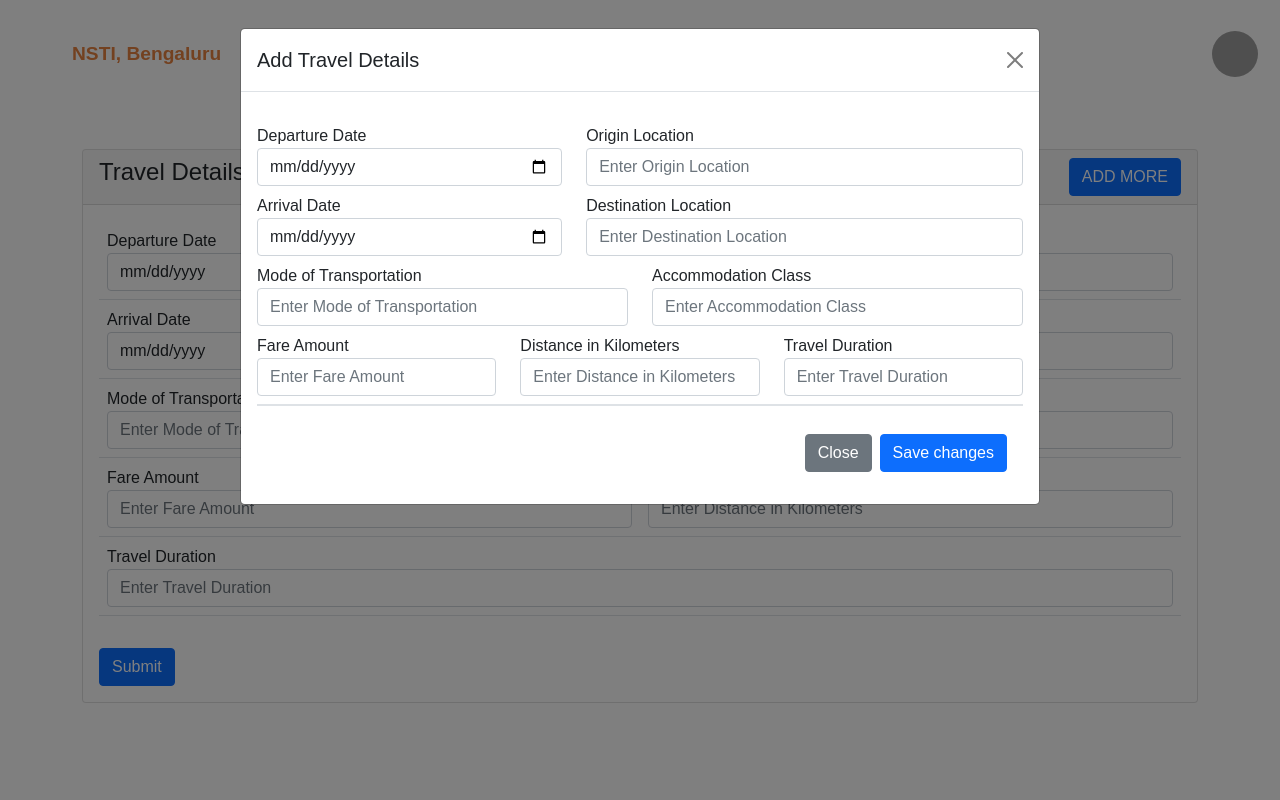
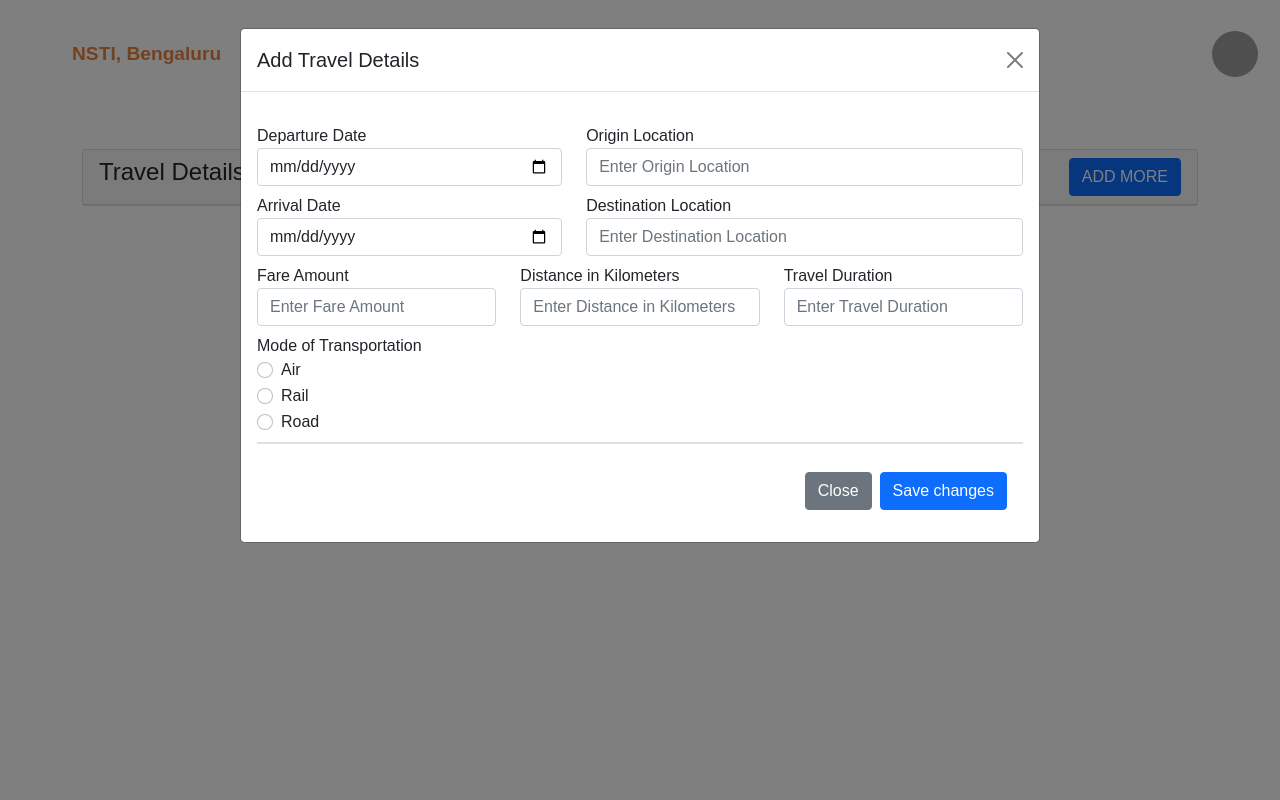
Before and after one commit to prem9910/allowance-bill-generator, a PHP site: page /users/user-dashboard.php?id=9 in a window 1280 px wide, after a click on "ADD MORE". Run offline with PHP 8.4, Linux system fonts and the light colour scheme; data comes from the database, SQL or seed files in the repository; grey boxes are pictures that could not be loaded.

Commit message:
form changned

```diff
--- a/index.php
+++ b/index.php
@@ -45,7 +45,7 @@ include('config.php');
               <td><?=$row['mobile']?></td>
               <td><?=$row['address']?></td>
               <td>
-                <a target="" href="./print-details.php?id=<?=$row['id']?>" class="btn btn-sm btn-primary"><i class="fa fa-user"></i> Dashboard</a>
+                <a target="" href="./users/user-dashboard.php?id=<?=$row['id']?>" class="btn btn-sm btn-primary"><i class="fa fa-user"></i> Dashboard</a>
                 <!-- <a target="_blank" href="print-details.php?id=<?=$row['id']?>" class="btn btn-sm btn-primary"> <i class="fa fa-file-pdf-o"></i> Print  Details</a> -->
               </td>
             </tr>
--- a/users/user-dashboard.php
+++ b/users/user-dashboard.php
@@ -69,79 +69,8 @@ $user = mysqli_fetch_assoc($query);
 
 
 
+
                     <!-- <div class="card-body">
-
-                        <form action="submit_travel_information.php" method="post">
-                            <div class="main-form mt-3 border-bottom">
-                                <div class="row">
-                                    <div class="col-md-2">
-                                        <div class="form-group mb-2">
-                                            <label for="departure_date">Departure Date</label>
-                                            <input type="date" id="departure_date" name="departure_date" class="form-control" required>
-                                        </div>
-                                    </div>
-                                    <div class="col-md-3">
-                                        <div class="form-group mb-2">
-                                            <label for="origin_location">Origin Location</label>
-                                            <input type="text" id="origin_location" name="origin_location" class="form-control" required placeholder="Enter Origin Location">
-                                        </div>
-                                    </div>
-                                    <div class="col-md-2">
-                                        <div class="form-group mb-2">
-                                            <label for="arrival_date">Arrival Date</label>
-                                            <input type="date" id="arrival_date" name="arrival_date" class="form-control" required>
-                                        </div>
-                                    </div>
-                                    <div class="col-md-3">
-                                        <div class="form-group mb-2">
-                                            <label for="destination_location">Destination Location</label>
-                                            <input type="text" id="destination_location" name="destination_location" class="form-control" required placeholder="Enter Destination Location">
-                                        </div>
-                                    </div>
-                                </div>
-                                <div class="row">
-
-                                    <div class="col-md-3">
-                                        <div class="form-group mb-2">
-                                            <label for="mode_of_transportation">Mode of Transportation</label>
-                                            <input type="text" id="mode_of_transportation" name="mode_of_transportation" class="form-control" required placeholder="Enter Mode of Transportation">
-                                        </div>
-                                    </div>
-                                    <div class="col-md-3">
-                                        <div class="form-group mb-2">
-                                            <label for="accommodation_class">Accommodation Class</label>
-                                            <input type="text" id="accommodation_class" name="accommodation_class" class="form-control" required placeholder="Enter Accommodation Class">
-                                        </div>
-                                    </div>
-                                    <div class="col-md-3">
-                                        <div class="form-group mb-2">
-                                            <label for="fare_amount">Fare Amount</label>
-                                            <input type="text" id="fare_amount" name="fare_amount" class="form-control" required placeholder="Enter Fare Amount">
-                                        </div>
-                                    </div>
-                                </div>
-                                <div class="row">
-
-                                    <div class="col-md-4">
-                                        <div class="form-group mb-2">
-                                            <label for="distance_kilometers">Distance in Kilometers</label>
-                                            <input type="text" id="distance_kilometers" name="distance_kilometers" class="form-control" required placeholder="Enter Distance in Kilometers">
-                                        </div>
-                                    </div>
-                                    <div class="col-md-4">
-                                        <div class="form-group mb-2">
-                                            <label for="travel_duration">Travel Duration</label>
-                                            <input type="text" id="travel_duration" name="travel_duration" class="form-control" required placeholder="Enter Travel Duration">
-                                        </div>
-                                    </div>
-                                </div>
-                            </div>
-                            <button type="submit" class="btn btn-primary mt-3">Submit</button>
-                        </form>
-
-
-                    </div> -->
-                    <div class="card-body">
 
                         <form action="submit_travel_information.php" method="post">
                             <table class="table">
@@ -197,7 +126,9 @@ $user = mysqli_fetch_assoc($query);
                             <button type="submit" class="btn btn-primary mt-3">Submit</button>
                         </form>
 
-                    </div>
+                    </div> -->
+
+
 
                 </div>
 
@@ -209,7 +140,7 @@ $user = mysqli_fetch_assoc($query);
                                 <button type="button" class="btn-close" data-bs-dismiss="modal" aria-label="Close"></button>
                             </div>
                             <div class="modal-body">
-                                <form action="submit_travel_information.php" method="post">
+                                <form action="travel-info.php" method="post">
                                     <div class="main-form mt-3 border-bottom">
                                         <div class="row">
                                             <div class="col-md-5">
@@ -240,20 +171,6 @@ $user = mysqli_fetch_assoc($query);
                                             </div>
                                         </div>
                                         <div class="row">
-                                            <div class="col-md-6">
-                                                <div class="form-group mb-2">
-                                                    <label for="mode_of_transportation">Mode of Transportation</label>
-                                                    <input type="text" id="mode_of_transportation" name="mode_of_transportation" class="form-control" required placeholder="Enter Mode of Transportation">
-                                                </div>
-                                            </div>
-                                            <div class="col-md-6">
-                                                <div class="form-group mb-2">
-                                                    <label for="accommodation_class">Accommodation Class</label>
-                                                    <input type="text" id="accommodation_class" name="accommodation_class" class="form-control" required placeholder="Enter Accommodation Class">
-                                                </div>
-                                            </div>
-                                        </div>
-                                        <div class="row">
                                             <div class="col-md-4">
                                                 <div class="form-group mb-2">
                                                     <label for="fare_amount">Fare Amount</label>
@@ -273,6 +190,41 @@ $user = mysqli_fetch_assoc($query);
                                                 </div>
                                             </div>
                                         </div>
+                                        <div class="row">
+                                            <div class="col-md-6">
+                                                <div class="form-group mb-2">
+                                                    <label for="mode_of_transportation">Mode of Transportation</label>
+                                                    <div class="form-check">
+                                                        <input class="form-check-input" type="radio" name="mode_of_transportation" id="by_air" value="Air" required>
+                                                        <label class="form-check-label" for="by_air">
+                                                            Air
+                                                        </label>
+                                                    </div>
+                                                    <div class="form-check">
+                                                        <input class="form-check-input" type="radio" name="mode_of_transportation" id="by_rail" value="Rail" required>
+                                                        <label class="form-check-label" for="by_rail">
+                                                            Rail
+                                                        </label>
+                                                    </div>
+                                                    <div class="form-check">
+                                                        <input class="form-check-input" type="radio" name="mode_of_transportation" id="by_road" value="Road" required>
+                                                        <label class="form-check-label" for="by_road">
+                                                            Road
+                                                        </label>
+                                                    </div>
+                                                </div>
+                                            </div>
+
+                                            <div class="col-md-6" id="accommodation_class_options" style="display: none;">
+                                                <div class="form-group mb-2">
+                                                    <label for="accommodation_class">Accommodation Class</label>
+                                                    <select class="form-select" id="accommodation_class" name="accommodation_class" required>
+                                                        <!-- Options will be dynamically added based on the selected mode of transportation -->
+                                                    </select>
+                                                </div>
+                                            </div>
+                                        </div>
+
                                     </div>
                                     <div class="modal-footer">
                                         <button type="submit" class="btn btn-secondary mt-3" data-bs-dismiss="modal">Close</button>
@@ -290,10 +242,37 @@ $user = mysqli_fetch_assoc($query);
     <!-- Bootstrap JavaScript and jQuery -->
     <script src="https://code.jquery.com/jquery-3.6.0.min.js"></script>
     <script src="https://cdn.jsdelivr.net/npm/bootstrap@5.0.2/dist/js/bootstrap.bundle.min.js"></script>
+    <script>
+        const modeOfTransportationRadios = document.querySelectorAll('input[name="mode_of_transportation"]');
+        const accommodationClassOptions = document.getElementById('accommodation_class_options');
+        const accommodationClassSelect = document.getElementById('accommodation_class');
+
+        modeOfTransportationRadios.forEach(radio => {
+            radio.addEventListener('change', function() {
+                if (this.checked) {
+                    accommodationClassOptions.style.display = 'block';
+                    if (this.value === 'Air') {
+                        populateAccommodationClassOptions(['Economy Class', 'Business Class', 'First Class']);
+                    } else if (this.value === 'Rail') {
+                        populateAccommodationClassOptions(['Sleeper Class', 'AC 3 Tier', 'AC 2 Tier']);
+                    } else if (this.value === 'Road') {
+                        populateAccommodationClassOptions(['Standard', 'Deluxe', 'Luxury']);
+                    }
+                }
+            });
+        });
+
+        function populateAccommodationClassOptions(options) {
+            accommodationClassSelect.innerHTML = ''; // Clear previous options
+            options.forEach(option => {
+                const optionElement = document.createElement('option');
+                optionElement.textContent = option;
+                optionElement.value = option;
+                accommodationClassSelect.appendChild(optionElement);
+            });
+        }
+    </script>
 </body>
-
 <script src="./includes/script.js"></script>
 
-
-
 </html>
```
Also changed, not shown: users/includes/script.js (line endings or trailing spaces), users/travel-info.php (added).
